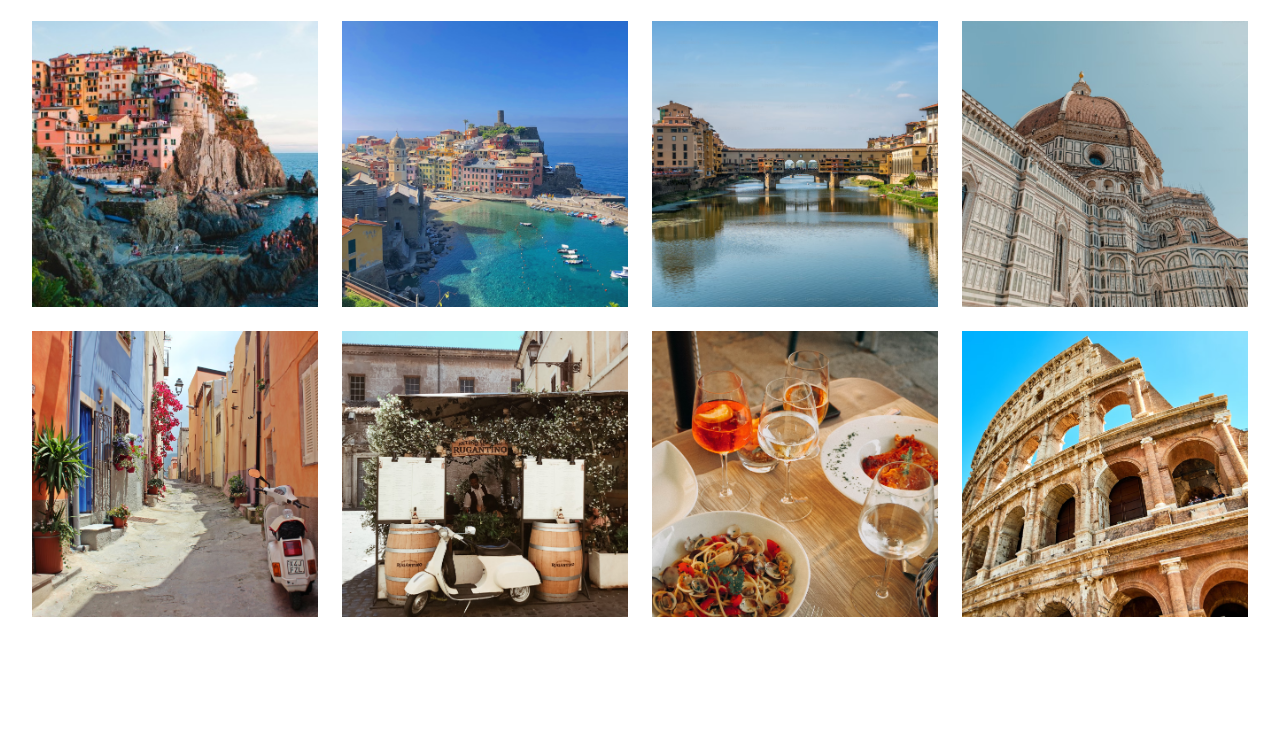
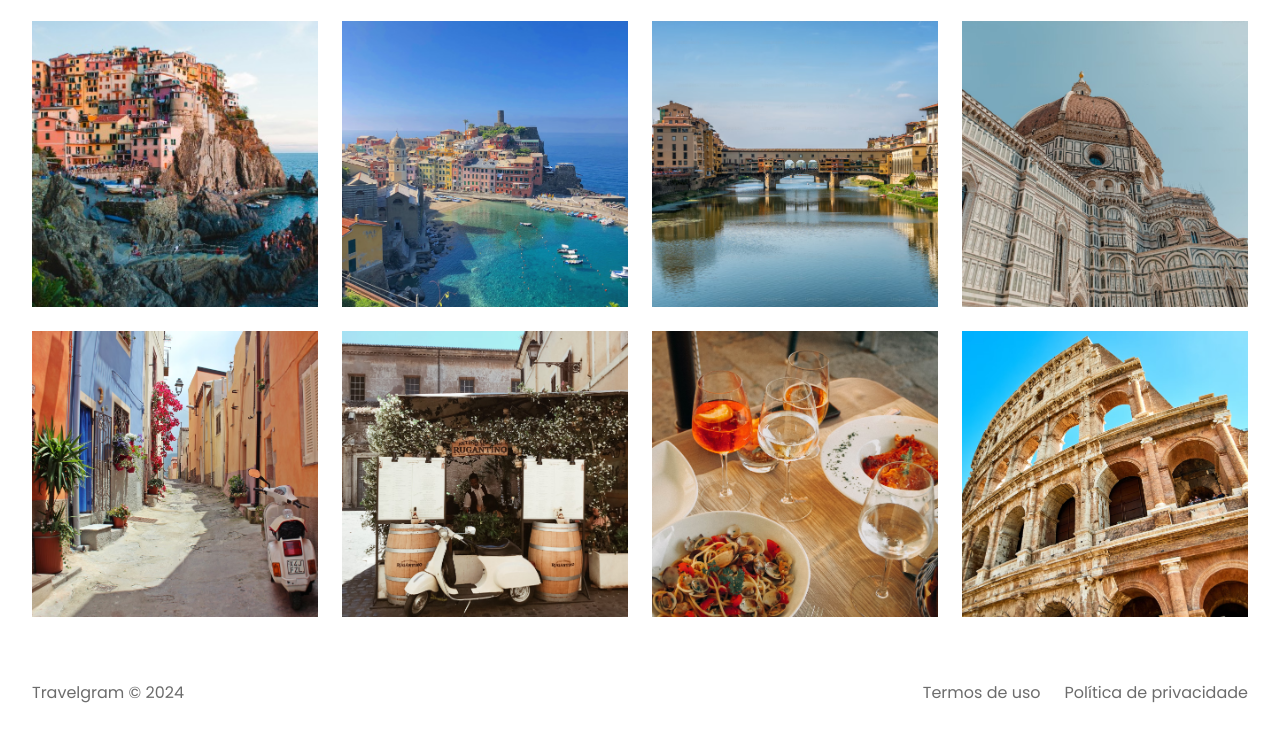
Before and after one commit to cahuala/projecto-travelgram, a plain HTML site: page index.html in a window 1280 px wide. Shown: the part 745-1482 px from the top of the page. Before the commit the page ends 1394 px from the top, so only its background shows below. Drawn offline with Linux system fonts and the light colour scheme; a web font is replaced by a local one.

Commit message:
done footer

```diff
--- a/index.html
+++ b/index.html
@@ -68,5 +68,16 @@
     <img src="assets/imgs/Image 11.png" alt="...">
     <img src="assets/imgs/Image 12.png" alt="...">
   </main>
+  <footer class="container">
+    <span>
+      Travelgram © 2024
+    </span>
+    <span>
+      Termos de uso
+    </span>
+    <span>
+      Política de privacidade
+    </span>
+  </footer>
 </body>
 </html>
--- /dev/null
+++ b/style/footer.css
@@ -0,0 +1,8 @@
+footer{
+  display: flex;
+  gap: 24px;
+  padding-block: 24px;
+}
+footer span:nth-child(1){
+  margin-right: auto;
+}
--- a/style/index.css
+++ b/style/index.css
@@ -2,3 +2,4 @@
 @import url(nav.css);
 @import url(header.css);
 @import url(main.css);
+@import url(footer.css);
```
